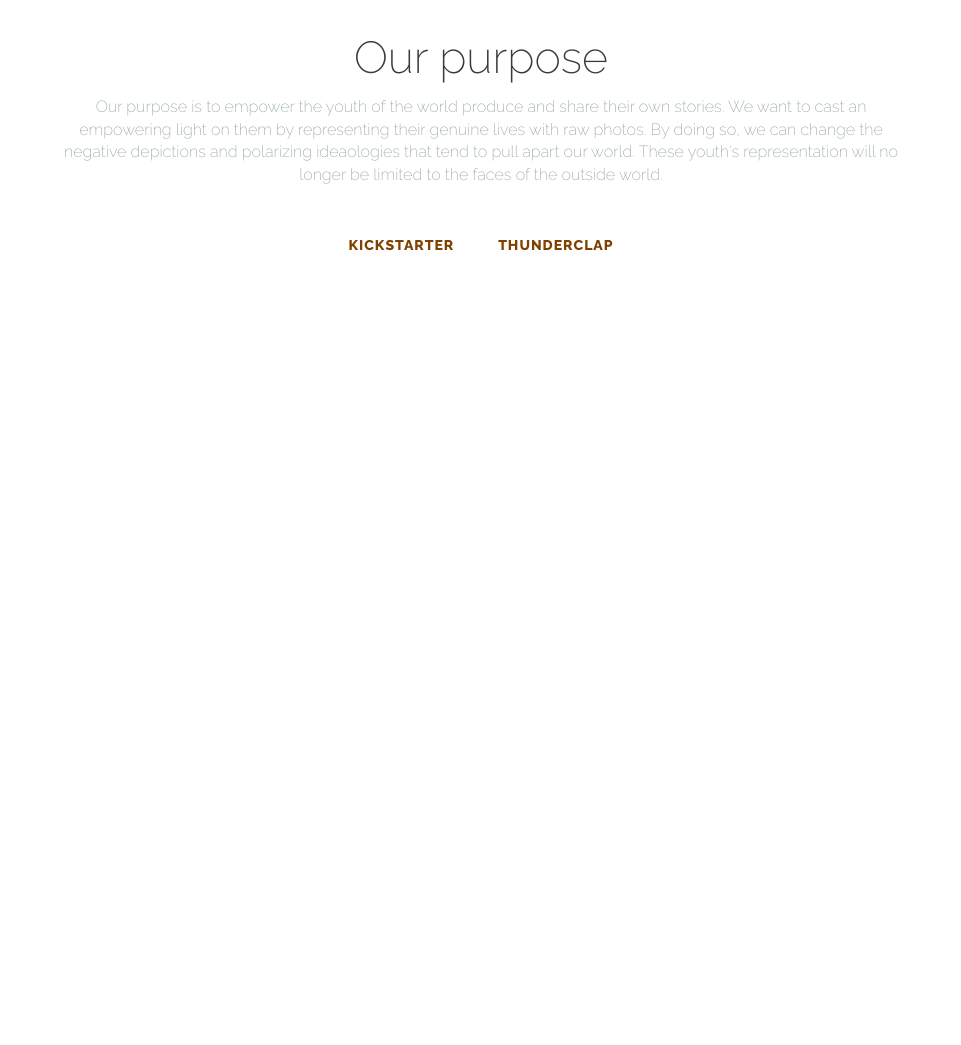
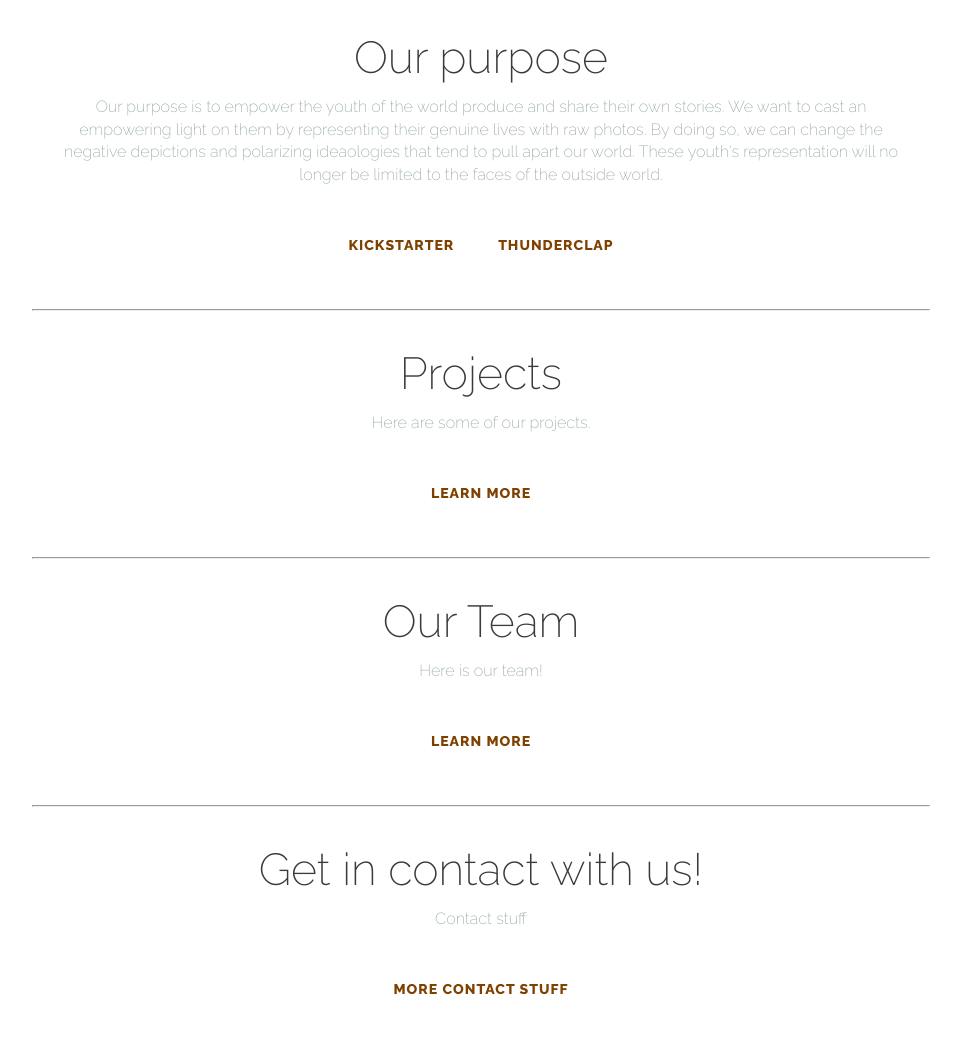
Before and after one commit to jacobanks/A-Youth-Mind, a plain HTML site: page index.html in a window 1280 px wide. Shown: the part 910-1955 px from the top of the page, without its empty margins (159-1120 px from the left). Before the commit the page ends 1211 px from the top, so only its background shows below. Drawn offline with nearby package versions, Linux system fonts and the light colour scheme; some packages are replaced by stand-ins of ours; a script that the page names is missing.

Commit message:
Put down a basic template for where everything will be (I think)

```diff
--- a/index.html
+++ b/index.html
@@ -29,9 +29,9 @@
                 </div>
                 <div class="codrops-top clearfix">
                     <a href="#one"><span>About us</span></a>
-                    <a href=""><span>Projects</span></a>
-                    <a  href=""><span>Our team</span></a>
-                    <a  href=""><span>Get in touch</span></a>
+                    <a href="#two"><span>Projects</span></a>
+                    <a  href="#three"><span>Our team</span></a>
+                    <a  href="#four"><span>Get in touch</span></a>
                 </div>
                 <div class="codrops-header" id="one">
                     <h1>Our purpose<span>Our purpose is to empower the youth of the world produce and share their own stories. We want to cast an empowering light on them by representing their genuine lives with raw photos. By doing so, we can change the negative depictions and polarizing ideaologies that tend to pull apart our world. These youth's representation will no longer be limited to the faces of the outside world.</span></h1>
@@ -40,19 +40,28 @@
                         <a href="https://t.co/YP3xUh8BI0">Thunderclap</a>
                     </nav>
                 </div>
+                <hr width="70%">
+                <div class="codrops-header" id="two">
+                    <h1>Projects<span>Here are some of our projects.</span></h1>
+                    <nav class="codrops-demos">
+                        <a href="">Learn More</a>
+                    </nav>
+                </div>
+                <hr width="70%">
+                <div class="codrops-header" id="three">
+                    <h1>Our Team<span>Here is our team!</span></h1>
+                    <nav class="codrops-demos">
+                        <a href="">Learn More</a>
+                    </nav>
+                </div>
+                <hr width="70%">
+                <div class="codrops-header" id="four">
+                    <h1>Get in contact with us!<span>Contact stuff</span></h1>
+                    <nav class="codrops-demos">
+                        <a href="">More contact stuff</a>
+                    </nav>
+                </div>
             </div>
-            <!-- Related demos -->
-<!--             <section class="related" >
-                <p>If you enjoyed this demo you might also like:</p>
-                <a href="http://tympanus.net/Development/HeaderEffects/">
-                    <img src="http://codropspz.tympanus.netdna-cdn.com/codrops/wp-content/uploads/2013/07/HeaderEffects-300x162.jpg" />
-                    <h3>On Scroll Header Effects</h3>
-                </a>
-                <a href="http://tympanus.net/Development/ArticleIntroEffects/">
-                    <img src="http://codropspz.tympanus.netdna-cdn.com/codrops/wp-content/uploads/2014/05/ArticleIntroEffects-300x162.png" />
-                    <h3>Inspiration for Article Intro Effects</h3>
-                </a>
-            </section> -->
 		</div><!-- /container -->
         <script src="js/rAF.js"></script>
         <script src="js/demo-4.js"></script>
```
